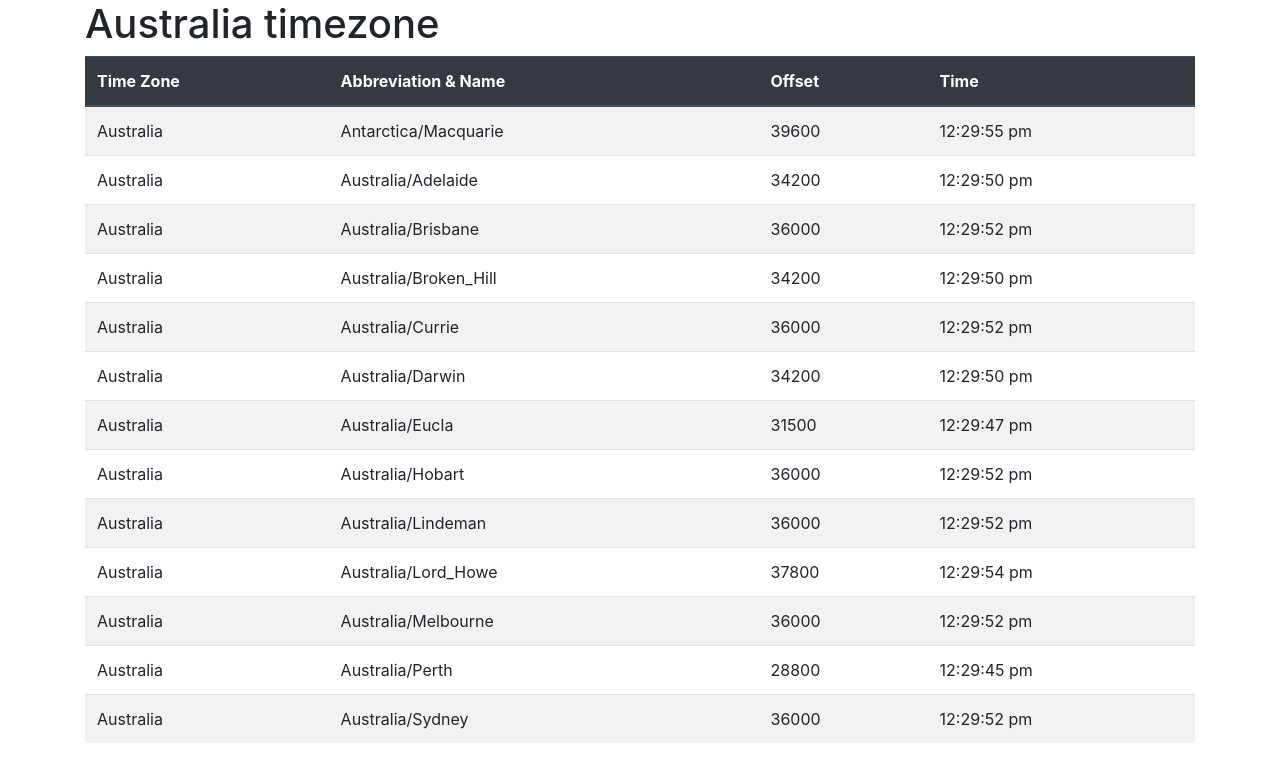
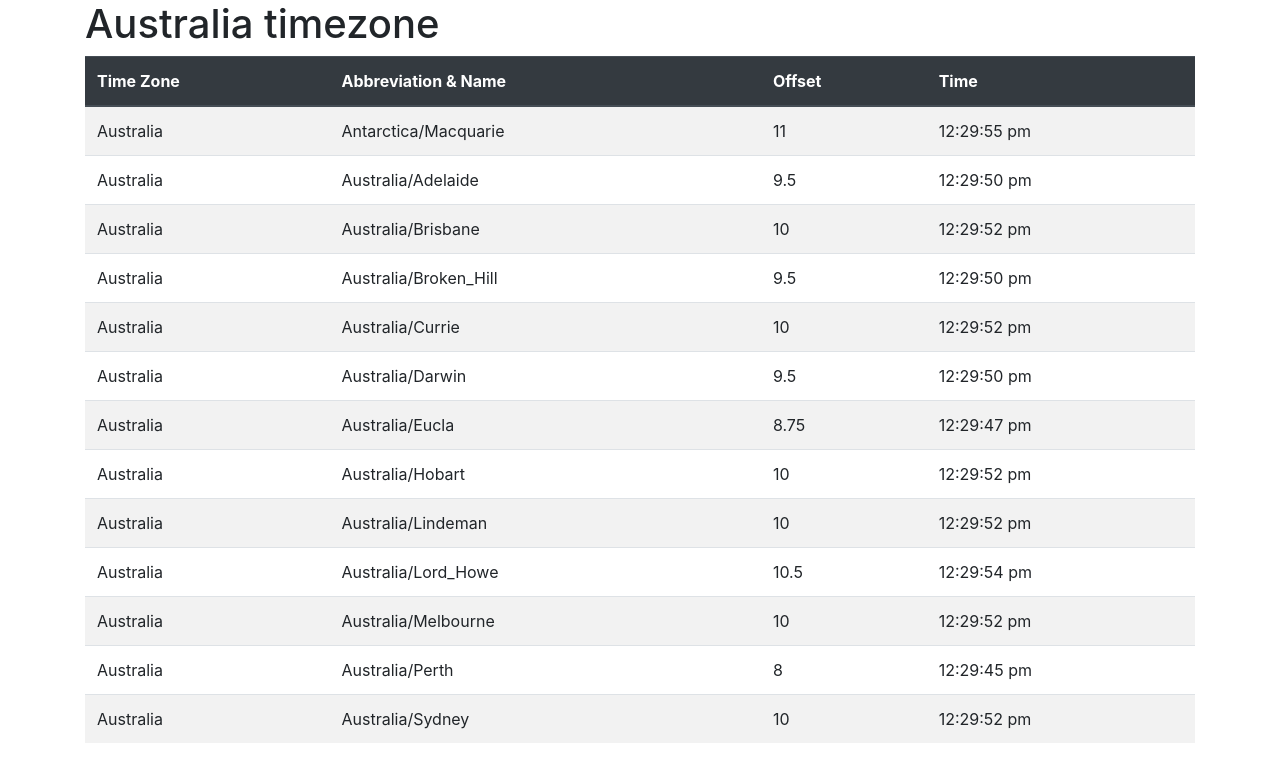
Before and after one commit to ithkfrog/react-timezone, a React (Create React App) app: page / in a window 1280 px wide. Shown: the top 782 px of the page. Built offline with nearby package versions, Linux system fonts and the light colour scheme.

Commit message:
Stage1 Add convert offset function

```diff
--- a/src/components/timeZone.jsx
+++ b/src/components/timeZone.jsx
@@ -22,13 +22,17 @@ class TimeZones extends Component {
             <tr key={tz.zoneName}>
               <td>{tz.countryName}</td>
               <td>{tz.zoneName}</td>
-              <td>{tz.gmtOffset}</td>
+              <td>{this.convertOffset(tz.gmtOffset)}</td>
               <td>{this.formatDate(tz.timestamp)}</td>
             </tr>
           ))}
         </tbody>
       </table>
     );
+  }
+
+  convertOffset = (t) => {
+    return t / 60 / 60;
   }
 
   formatDate = (ts) => {
```
